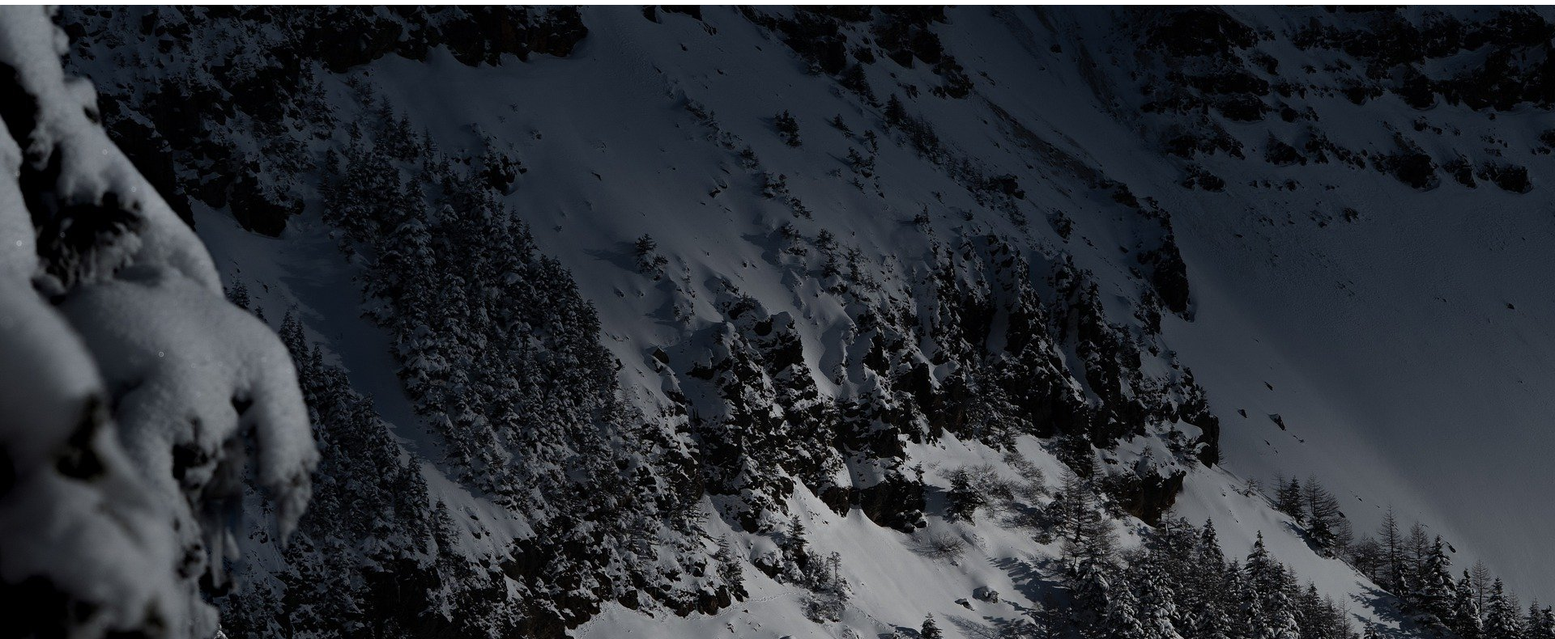
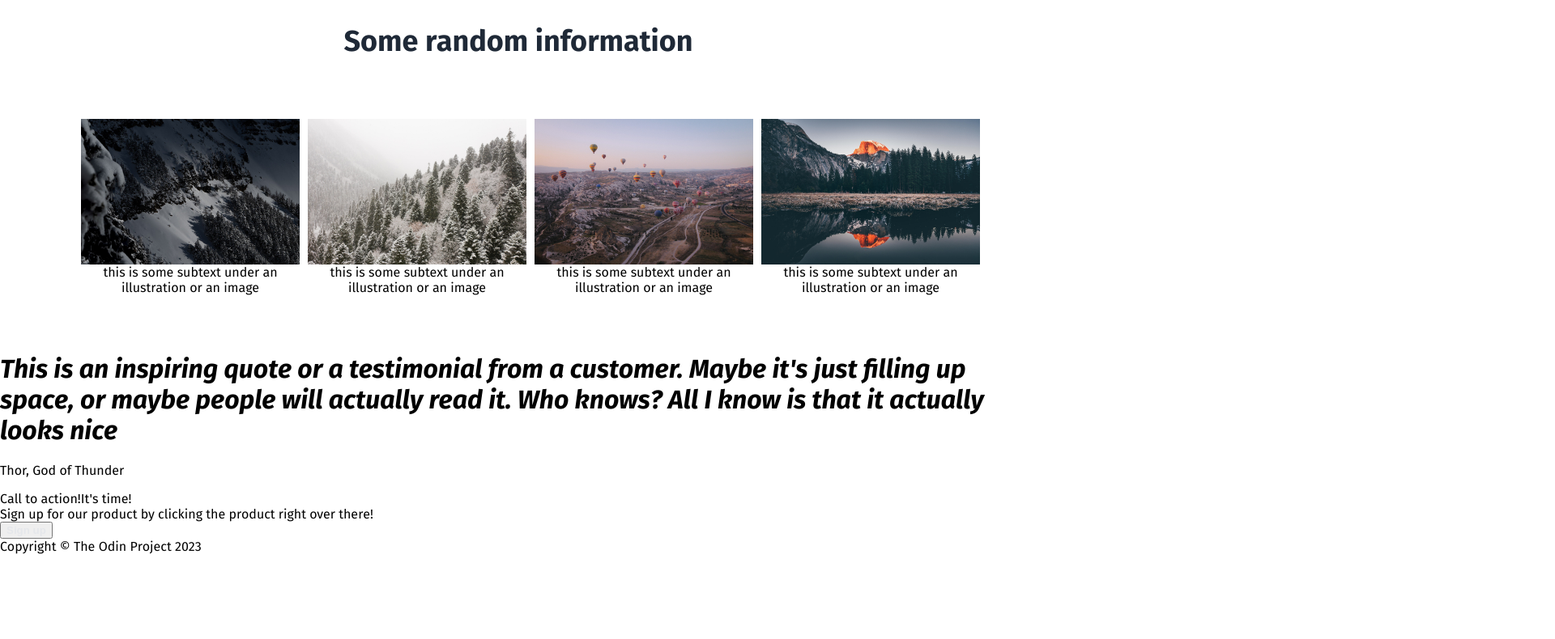
Before and after one commit to rajvatsal/landing-page, a plain HTML site: page index.html in a window 1280 px wide. Shown: the part 686-1476 px from the top of the page at 81% size, 1920 px wide, since content can reach past the window. After the commit the page ends 1371 px from the top, so only its background shows below. Drawn offline with Linux system fonts and the light colour scheme; a web font is replaced by a local one.

Commit message:
feat: Add css to section-2

```diff
--- a/index.html
+++ b/index.html
@@ -32,19 +32,19 @@
         <div class="img-txt-grp">
             <div class="container">
                 <img src="./pic/mountain-7704584_1920.jpg" alt="mountain">
-                <div>this is some subtext under an illustration or an image</div>
+                <div class="txt">this is some subtext under an illustration or an image</div>
             </div>
             <div class="container">
                 <img src="./pic/pexels-ekaterina-bolovtsova-6606562.jpg" alt="snowy trees">
-                <div>this is some subtext under an illustration or an image</div>
+                <div class="txt">this is some subtext under an illustration or an image</div>
             </div>
             <div class="container">
                 <img src="./pic/pexels-francesco-ungaro-2325446.jpg" alt="hot air ballons">
-                <div>this is some subtext under an illustration or an image</div>
+                <div class="txt">this is some subtext under an illustration or an image</div>
             </div>
             <div class="container">
                 <img src="./pic/pexels-ian-beckley-2440021.jpg" alt="mountains">
-                <div>this is some subtext under an illustration or an image</div>
+                <div class="txt">this is some subtext under an illustration or an image</div>
             </div>
         </div>
     </div>
--- a/styles.css
+++ b/styles.css
@@ -100,7 +100,7 @@ body{
     font-family: "Fira Sans";
 }
 header{
-    padding: 20px 100px 60px;
+    padding: 20px 100px 90px;
     background-color: #1F2937;
 }
 
@@ -136,7 +136,7 @@ ul{
     color: #F9FAF8;
     font-size: 48px;
     font-weight: 800;
-    width: 300px;
+    width: 350px;
     margin: 0px;
     margin-top: 20px;
 }
@@ -162,3 +162,34 @@ a{
 }
 
 /*******************************************Section-2*******************************************************/
+
+.section-2{
+    padding: 50px 100px;
+}
+
+.section-2 h1{
+    padding-bottom: 50px;
+    text-align: center;
+    font-size: 36px;
+    font-weight: 800;
+    color: #1F2937;
+}
+
+.img-txt-grp{
+    gap: 10px;
+    display: flex;
+}
+
+.section-2 img{
+    width: 270px;
+}
+
+.section-2 .img-txt-grp .txt{
+    text-align: center;
+}
+
+.section-2 .container{
+    display: flex;
+    flex-direction: column;
+    align-items: center;
+}
```
